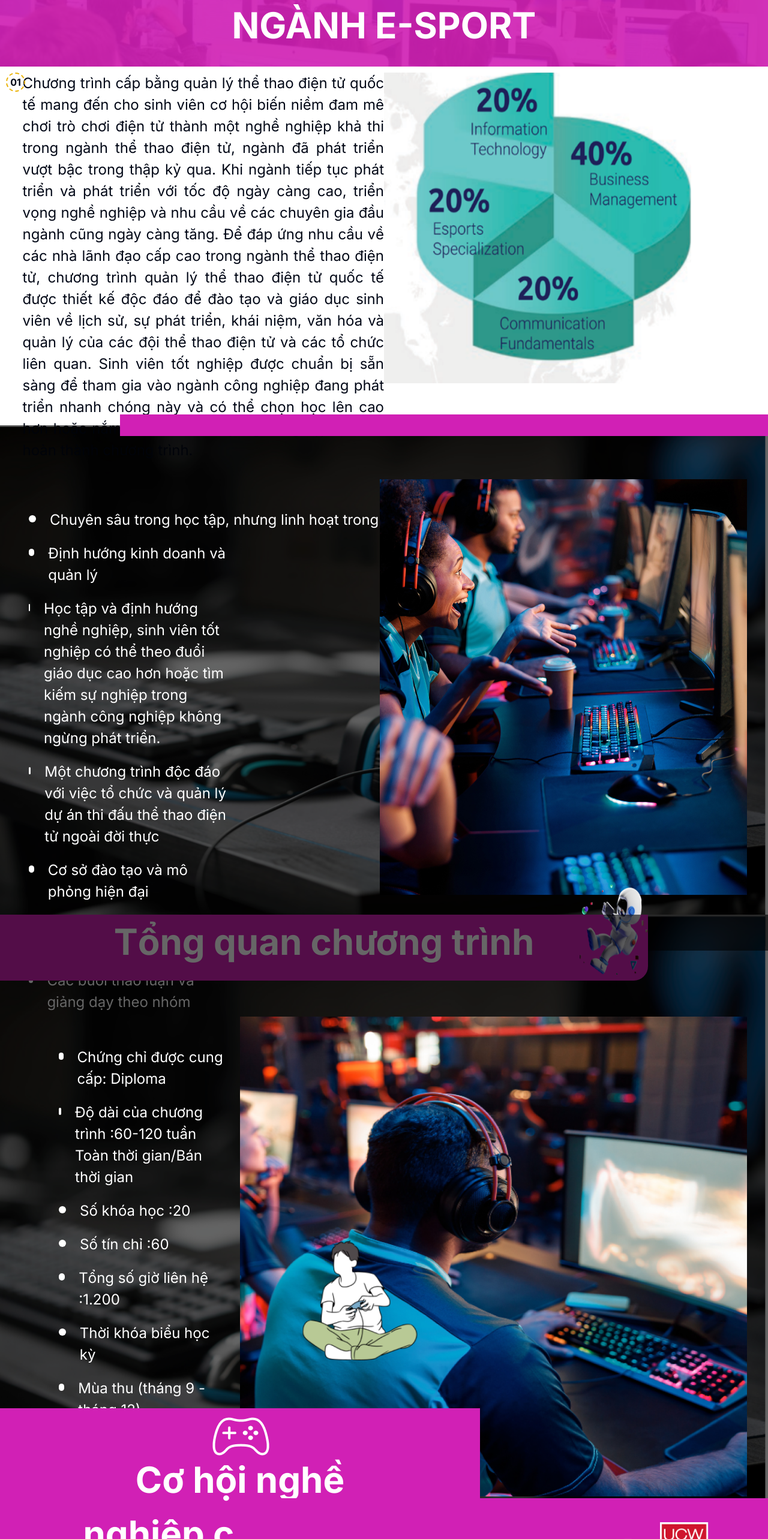
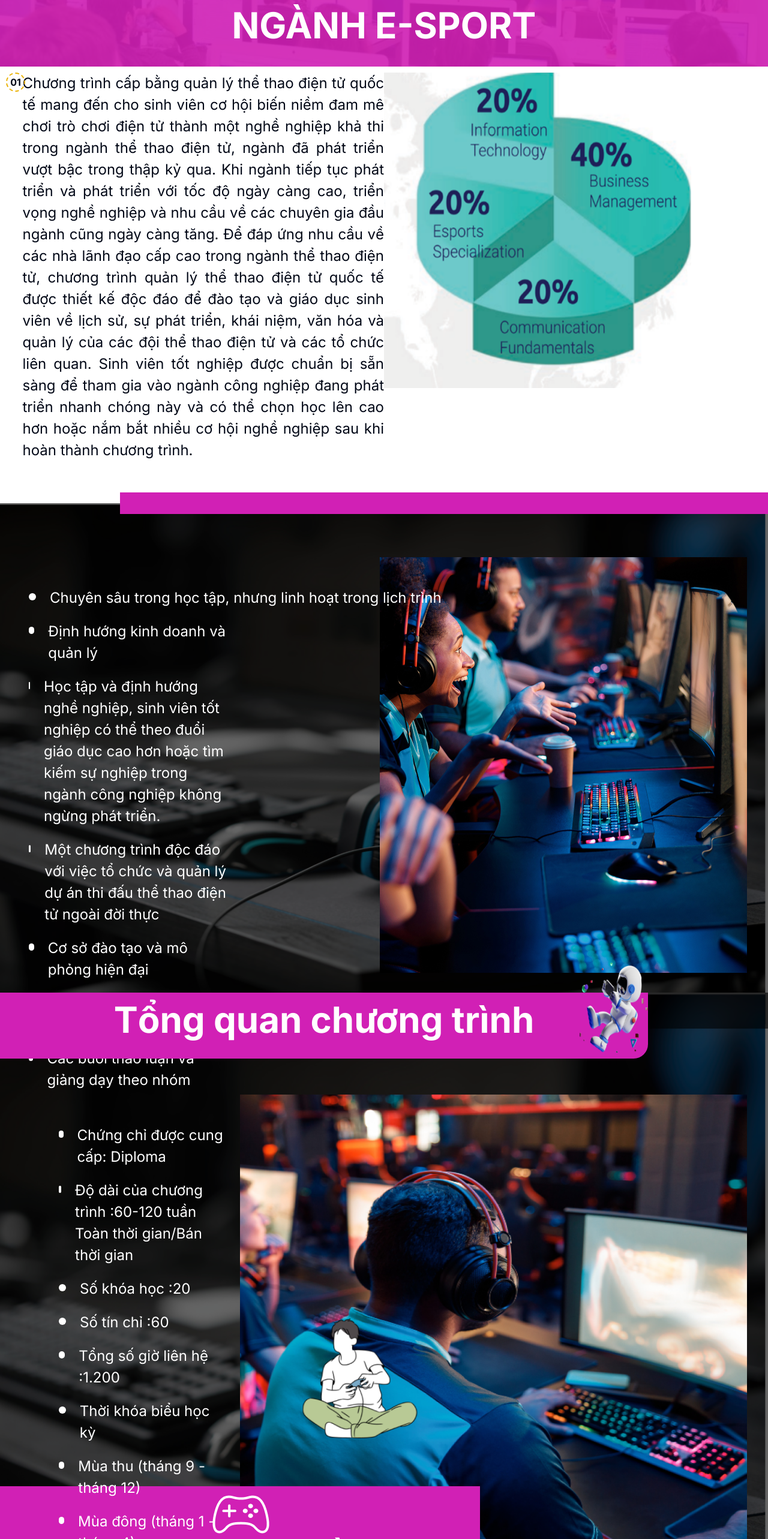
Before and after one commit to NgTrHung27/StudyAbroad_AdminDemo, a Next.js app: page /1/DoiTac2 in a window 1280 px wide. Shown: the part 980-3546 px from the top of the page at 60% size. Built offline with nearby package versions, Linux system fonts and the light colour scheme.

Commit message:
sua lai xiu

```diff
--- a/components/DoiTac2_cp/doitac.tsx
+++ b/components/DoiTac2_cp/doitac.tsx
@@ -46,7 +46,7 @@ export default function DoiTac2() {
                 </div>
               </div>
               <div className="ml-[-25px] col-span-11">
-                <p className="text-[24px] text-justify">
+                <p className="text-[24px] text-justify mb-[10px]">
                   Chương trình cấp bằng quản lý thể thao điện tử quốc tế mang
                   đến cho sinh viên cơ hội biến niềm đam mê chơi trò chơi điện
                   tử thành một nghề nghiệp khả thi trong ngành thể thao điện tử,
@@ -78,7 +78,7 @@ export default function DoiTac2() {
           </div>
         </div>
       </div>
-      <div className="mt-[-60px]">
+      <div className="mt-[60px]">
         <div className="relative ">
           <div className="w-[1223px] h-[36px] bg-[#D120B5] absolute top-[-18px] left-[200px]"></div>
           <div>
@@ -92,7 +92,7 @@ export default function DoiTac2() {
               className="w-full h-[876px] absolute inset-0 z-[-1]"
             />
           </div>
-          <div className="absolute top-0 left-0 z-49 mt-[120px]">
+          <div className="absolute top-0 left-0 z-50 mt-[120px]">
             <div className="flex flex-row items-start mt-[20px] mr-[250px]">
               <div className="rounded-full mx-[48px] w-[12px] h-[12px] mt-[10px] bg-white"></div>
               <p className="text-white ml-[-25px] text-[24px]">
@@ -147,7 +147,7 @@ export default function DoiTac2() {
             sizes="100vw"
             className="w-[612px] h-[693px] absolute top-[90px] right-[35px]"
           />
-          <div className="absolute bottom-[-50px] left-0 z-49">
+          <div className="absolute bottom-[-50px] left-0 z-50">
             <div className="h-[110px] w-[1080px] bg-[#D120B5] rounded-br-3xl relative">
               <p className="font-bold text-[60px] text-white text-center justify-center">
                 Tổng quan chương trình
@@ -178,7 +178,7 @@ export default function DoiTac2() {
               className="w-full h-[1143px] absolute inset-0 z-[-1]"
             />
           </div>
-          <div className="absolute top-0 left-0 z-49 mt-[200px] ml-[50px]">
+          <div className="absolute top-0 left-0 z-50 mt-[200px] ml-[50px]">
             <div className="flex flex-row items-start mt-[20px] mr-[900px]">
               <div className="rounded-full mx-[48px] w-[12px] h-[12px] mt-[10px] bg-white"></div>
               <p className="text-white ml-[-25px] text-[24px]">
@@ -307,7 +307,7 @@ export default function DoiTac2() {
             className="w-full h-[876px] absolute inset-0 z-[-1]"
           />
         </div>
-        <div className="absolute top-0 left-0 z-49 mt-[30px]">
+        <div className="absolute top-0 left-0 z-50 mt-[30px]">
           <div className="flex flex-row items-start mt-[20px] mr-[250px]">
             <div className="rounded-full mx-[48px] w-[12px] h-[12px] mt-[10px] bg-white"></div>
             <p className="text-white ml-[-25px] text-[24px]">
```
